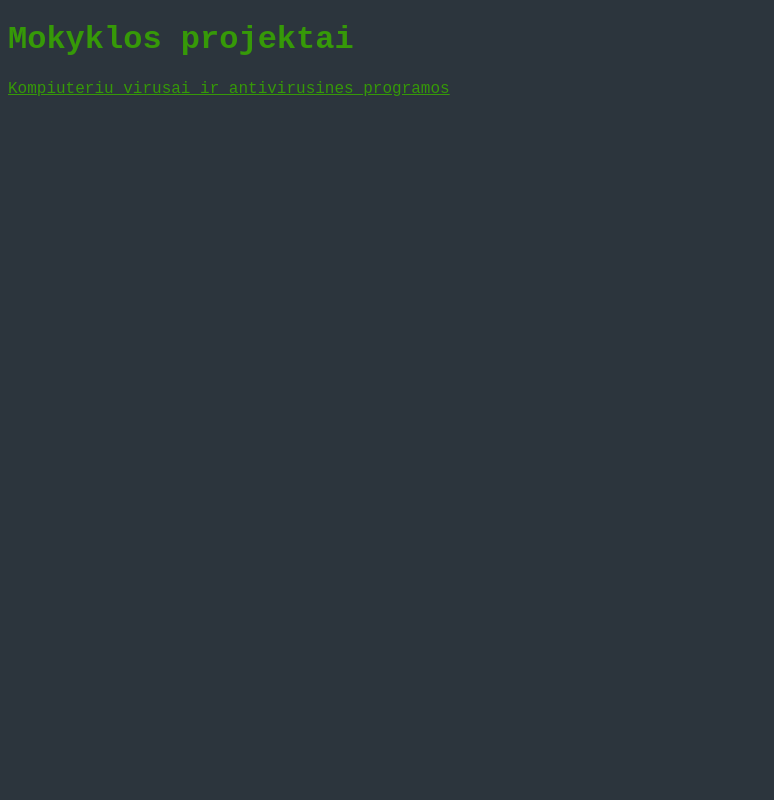
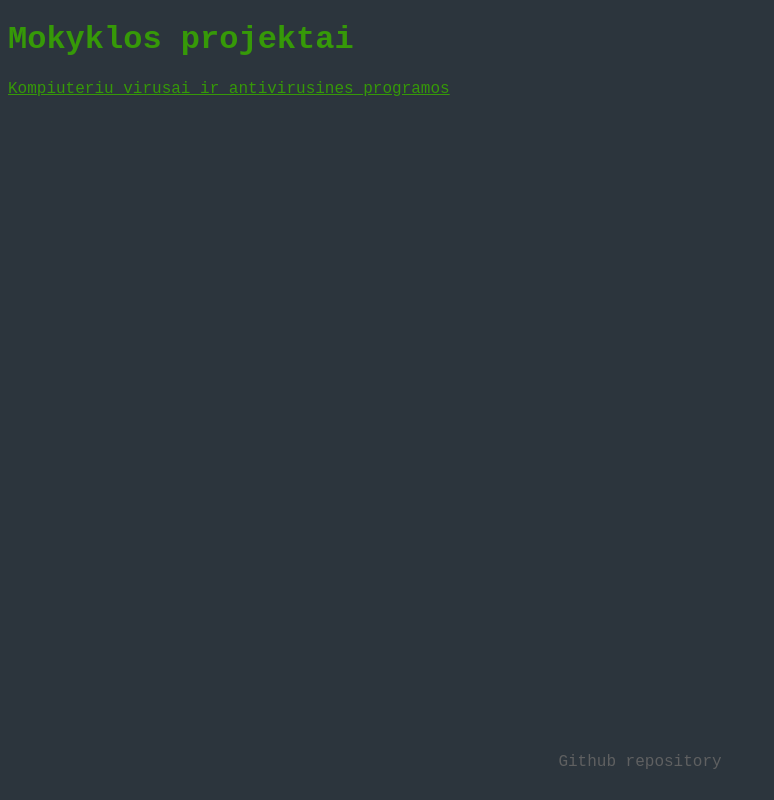
Before and after one commit to the-red-eye-studio/school-projects, a plain HTML site: page index.html in a window 1280 px wide. Shown: the whole page, without its empty margins (0-774 px from the left). Drawn offline with Linux system fonts and the light colour scheme.

Commit message:
Add github repo button

```diff
--- a/index.html
+++ b/index.html
@@ -6,4 +6,6 @@
 
 <p style="font-family:'Courier New'; font-size: 1=400%; color: rgb(54, 153, 8)"><a style="font-family:'Courier New'; font-size: 1=400%; color: rgb(54, 153, 8)" href="https://school.siro.network/Kompiuteriu%20virusai%20ir%20antivirusines%20programos.pdf">Kompiuteriu virusai ir antivirusines programos</a></p>
 
+<a href="https://github.com/the-red-eye-studio/school-projects" style="position: fixed; left: 50%; bottom: 20px; transform: translate(-50%, -50%); margin: 0 auto; color:#5f6061; text-decoration: none; font-family:'Courier New';">Github repository</a></div></body></html>
+
 </html>
```
